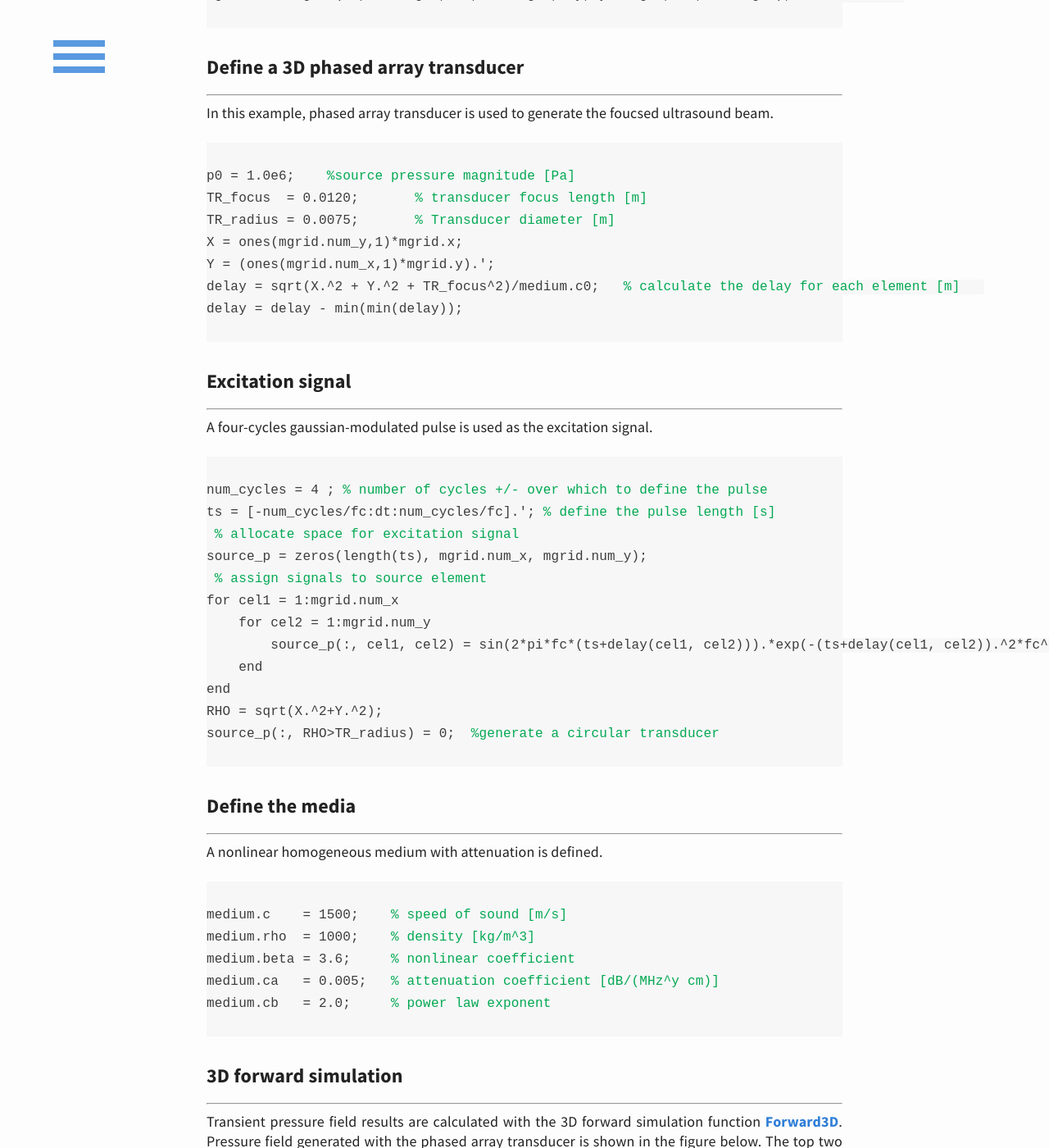
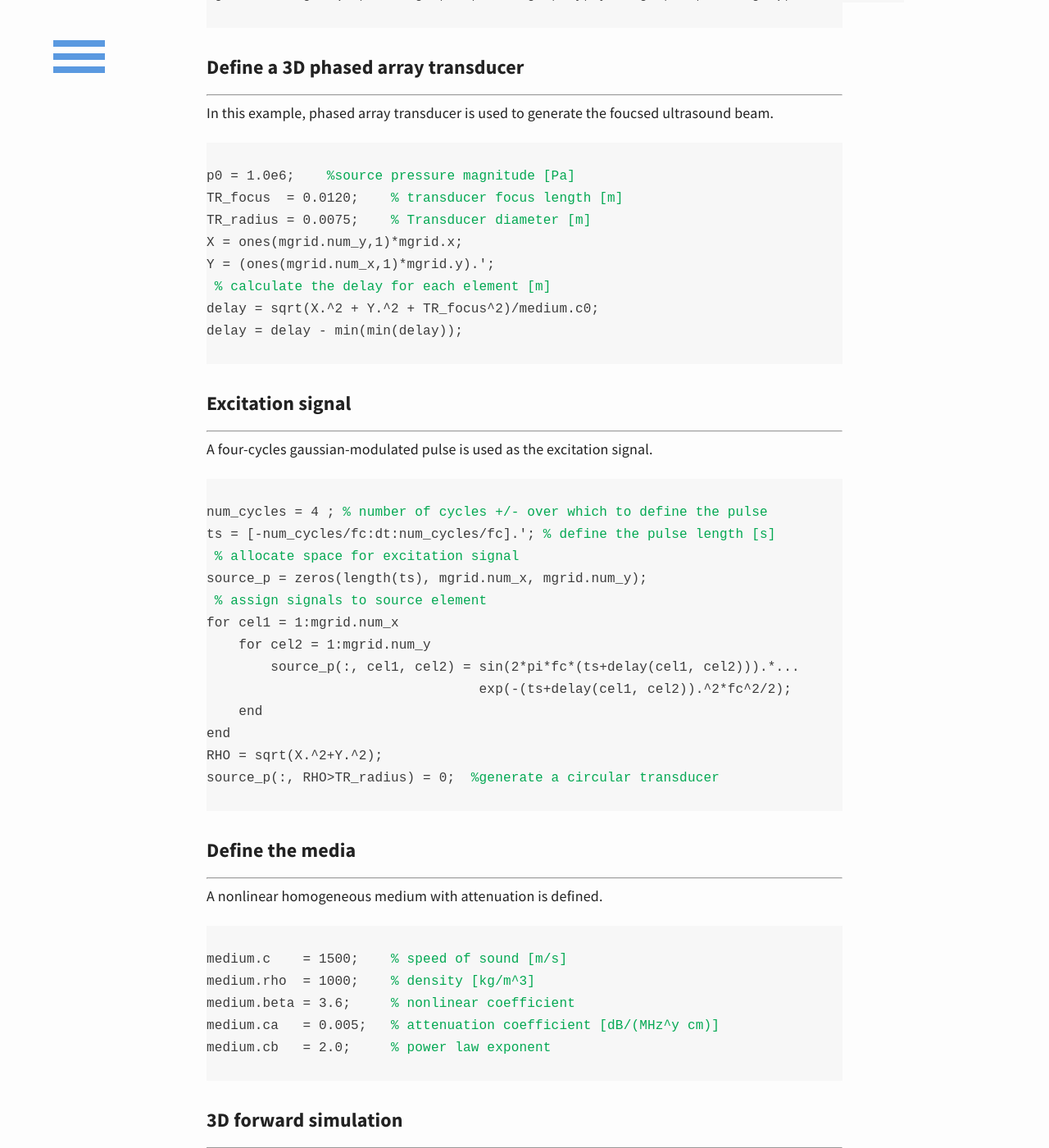
Before and after one commit to m-SOUND/mSOUND, a Jekyll site: the page built from _posts/2019-02-19-TMDM_3D_homogeneous.html, in a window 1280 px wide and 1400 px high, scrolled down 959 px. Shown: the whole window at 82% size. Built offline with Jekyll 4.4.1, drawn with Linux system fonts in a browser that asks for light colours.

Commit message:
Update 2019-02-19-TMDM_3D_homogeneous.html

```diff
--- a/_posts/2019-02-19-TMDM_3D_homogeneous.html
+++ b/_posts/2019-02-19-TMDM_3D_homogeneous.html
@@ -43,11 +43,12 @@ mgrid = set_grid(dt, t_length, dx, x_length, dy, y_length, dz, z_length);
  <pre>
 <code>
 p0 = 1.0e6;   <font color="#03a852"> %source pressure magnitude [Pa]</font>
-TR_focus  = 0.0120;      <font color="#03a852"> % transducer focus length [m]</font>
-TR_radius = 0.0075;      <font color="#03a852"> % Transducer diameter [m]</font>
+TR_focus  = 0.0120;   <font color="#03a852"> % transducer focus length [m]</font>
+TR_radius = 0.0075;   <font color="#03a852"> % Transducer diameter [m]</font>
 X = ones(mgrid.num_y,1)*mgrid.x;
 Y = (ones(mgrid.num_x,1)*mgrid.y).';
-delay = sqrt(X.^2 + Y.^2 + TR_focus^2)/medium.c0;  <font color="#03a852"> % calculate the delay for each element [m]</font>
+<font color="#03a852"> % calculate the delay for each element [m]</font>
+delay = sqrt(X.^2 + Y.^2 + TR_focus^2)/medium.c0;
 delay = delay - min(min(delay));
 </code>
 </pre>
@@ -67,7 +68,8 @@ source_p = zeros(length(ts), mgrid.num_x, mgrid.num_y);
 <font color="#03a852"> % assign signals to source element</font>
 for cel1 = 1:mgrid.num_x
     for cel2 = 1:mgrid.num_y
-        source_p(:, cel1, cel2) = sin(2*pi*fc*(ts+delay(cel1, cel2))).*exp(-(ts+delay(cel1, cel2)).^2*fc^2/2);
+        source_p(:, cel1, cel2) = sin(2*pi*fc*(ts+delay(cel1, cel2))).*...
+                                  exp(-(ts+delay(cel1, cel2)).^2*fc^2/2);
     end
 end
 RHO = sqrt(X.^2+Y.^2);
```
